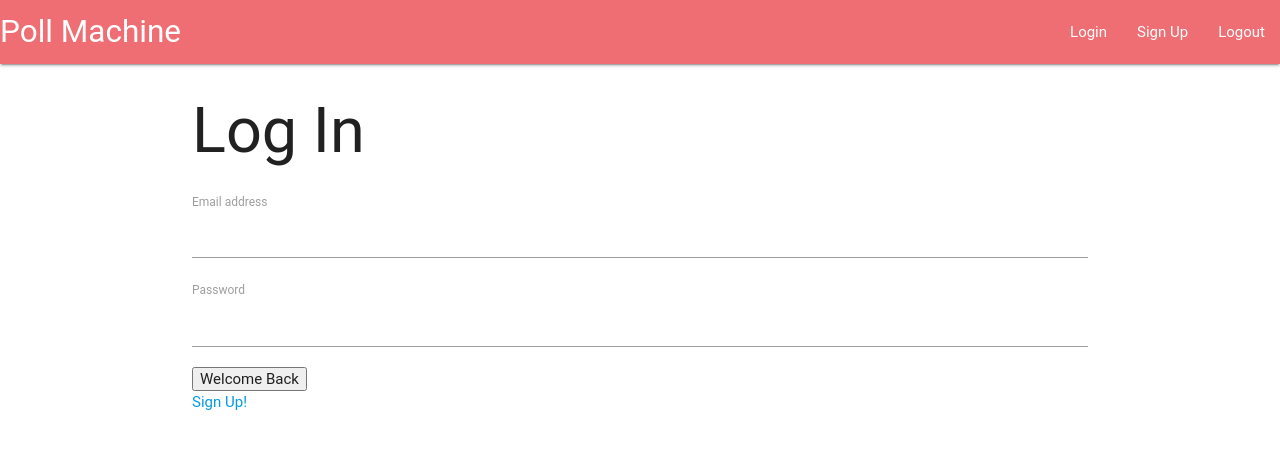
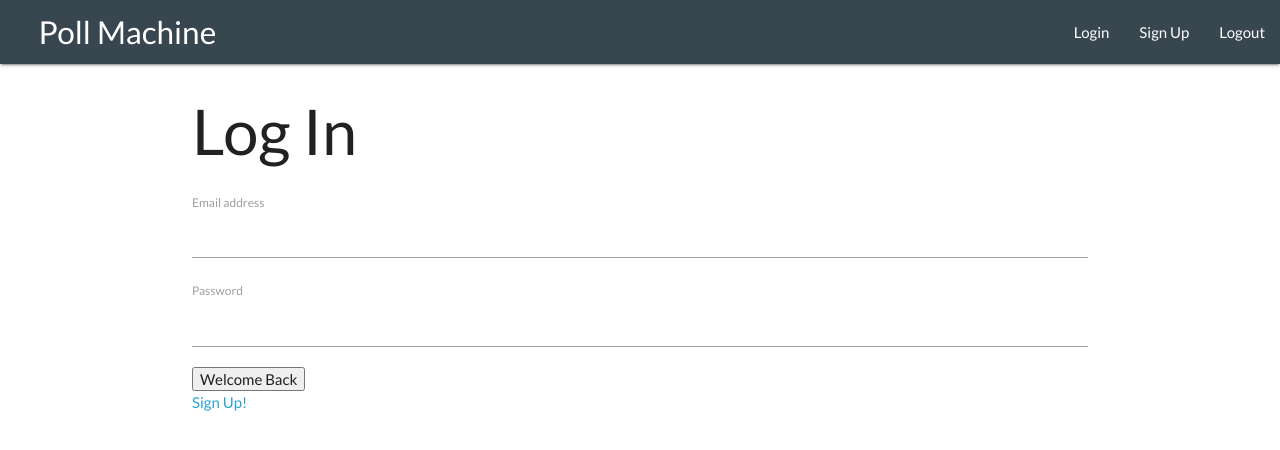
Before and after one commit to stevepentler/Brandfolder, a Rails app: page / in a window 1280 px wide. Shown: the top 450 px of the page. Run offline with Rails 7, Linux system fonts and the light colour scheme; some libraries are stand-ins or nearby versions; some web fonts are replaced.

Commit message:
Adds Brandfolder fonts and colors

```diff
--- a/app/assets/javascripts/components/surveys-index/_main.js.jsx
+++ b/app/assets/javascripts/components/surveys-index/_main.js.jsx
@@ -80,8 +80,8 @@ const Main = React.createClass({
     }
 
     return (
-      <div key="surveys" className="container" >
-        <h3>Existing Surveys</h3>
+      <div key="surveys" className="container center" >
+        <h3 >Existing Surveys</h3>
         {surveys}
         < NewSurvey createSurvey={this.createSurvey} />
       </div>
--- a/app/assets/stylesheets/application.css
+++ b/app/assets/stylesheets/application.css
@@ -13,8 +13,30 @@
  *= require_tree .
  *= require_self
  */
+body {
+  font-color: #dde2e6;
+  font-family: 'Lato', sans-serif;
+}
 
+a {
+  color: #2BA2D6;
+}
+.existing-title {
+  font-size: 2.25em;
+}
 
 .align {
   width: calc(33.333%);
 }
+
+.custom-padding {
+  padding:10px;
+}
+
+.captain-background {
+  background-color: #384650;
+}
+
+.btn {
+  background-color: #384650;
+}
--- a/app/views/layouts/application.html.erb
+++ b/app/views/layouts/application.html.erb
@@ -3,6 +3,8 @@
 <head>
   <title>Brandfolder</title>
   <link rel="stylesheet" href="https://cdnjs.cloudflare.com/ajax/libs/materialize/0.97.5/css/materialize.min.css">
+  <link href="https://fonts.googleapis.com/icon?family=Material+Icons" rel="stylesheet">
+  <link href='https://fonts.googleapis.com/css?family=Lato' rel='stylesheet' type='text/css'>
   <%= stylesheet_link_tag    'application', media: 'all', 'data-turbolinks-track' => true %>
   <%= javascript_include_tag 'application', 'data-turbolinks-track' => true %>
   <%= csrf_meta_tags %>
--- a/app/views/navbar/_navbar.html.erb
+++ b/app/views/navbar/_navbar.html.erb
@@ -1,5 +1,5 @@
-<nav>
-    <a class="brand-logo">Poll Machine</a>
+<nav class="captain-background">
+    <a class="brand-logo" style="padding-left:3%">Poll Machine</a>
     <ul id="nav-mobile" class="right hide-on-med-and-down">
       <% unless current_user %>
         <li><%= link_to "Login", login_path %></li>
```
Also changed, not shown: app/assets/javascripts/components/surveys-index/_existing_surveys.js.jsx (+4 -4 lines), app/assets/javascripts/components/surveys-index/_new-survey.js.jsx (+11 -7 lines).
